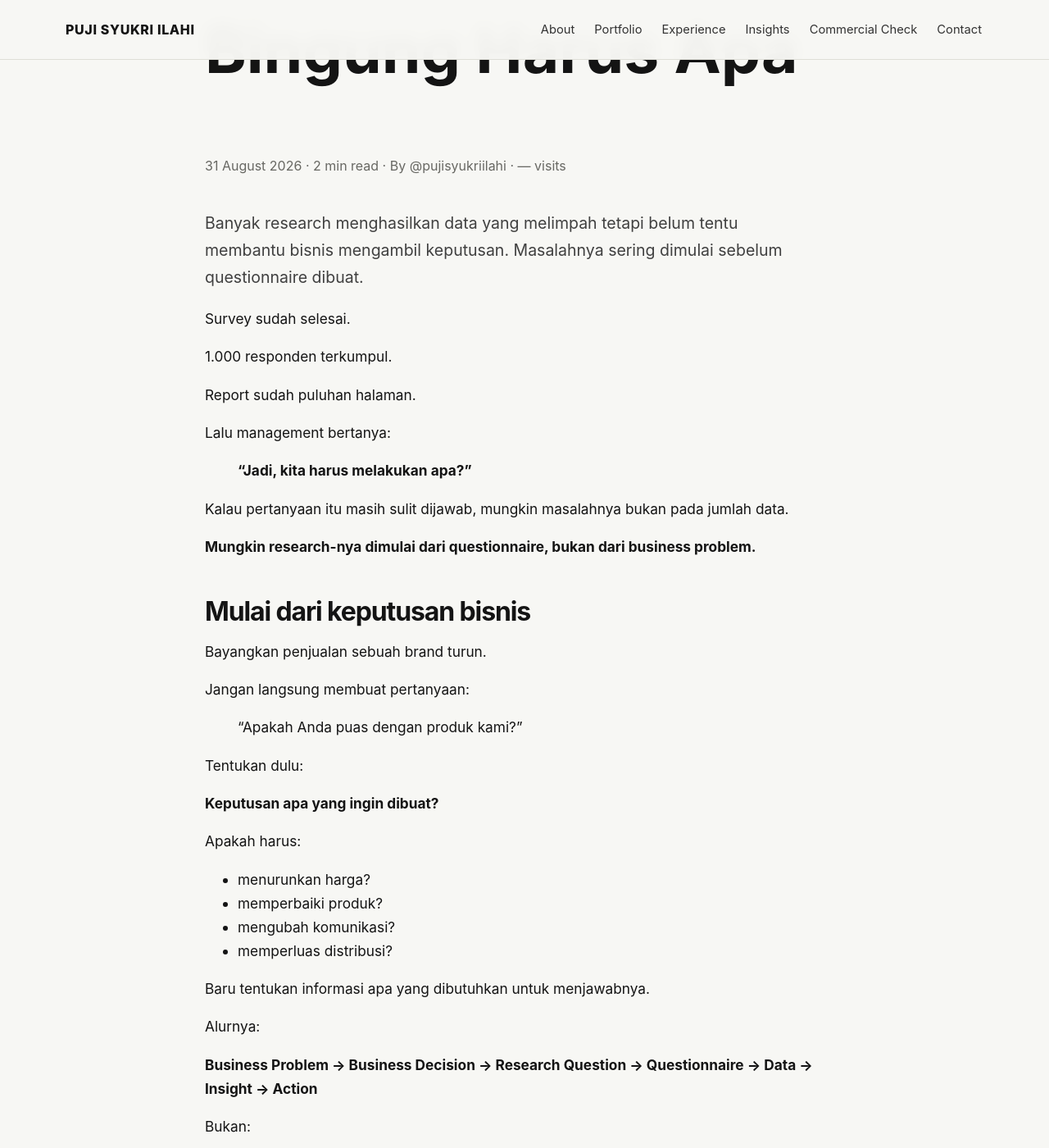
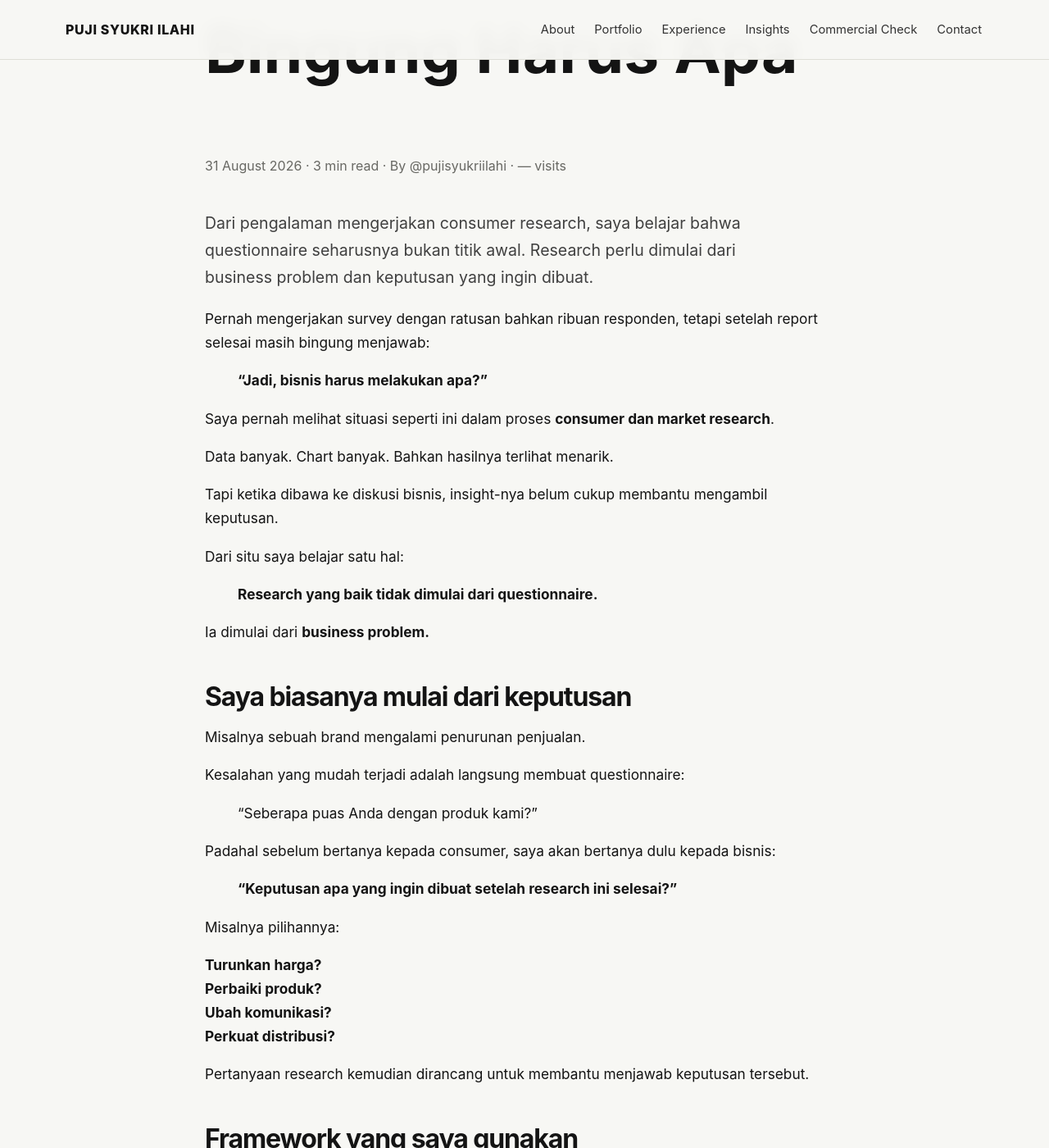
Before and after one commit to pujisyukriilahi/bio, a Jekyll site: the page built from _posts/2026-08-31-survey-sudah-1000-responden-tapi-bisnis-masih-bingung-harus-apa.md, in a window 1280 px wide and 1400 px high, scrolled down 637 px. Shown: the whole window at 82% size. Built offline with Jekyll 4.4.1, drawn with Linux system fonts in a browser that asks for light colours; some of the changed text lies outside the part shown.

Commit message:
Perbaiki artikel Insight consumer research

```diff
--- a/_posts/2026-08-31-survey-sudah-1000-responden-tapi-bisnis-masih-bingung-harus-apa.md
+++ b/_posts/2026-08-31-survey-sudah-1000-responden-tapi-bisnis-masih-bingung-harus-apa.md
@@ -9,92 +9,121 @@ tags:
   - Market Research
   - Customer Insight
   - Business Strategy
-description: "Banyak research menghasilkan data yang melimpah tetapi belum tentu membantu bisnis mengambil keputusan. Masalahnya sering dimulai sebelum questionnaire dibuat."
-reading_time: 2
+  - Questionnaire
+description: "Dari pengalaman mengerjakan consumer research, saya belajar bahwa questionnaire seharusnya bukan titik awal. Research perlu dimulai dari business problem dan keputusan yang ingin dibuat."
+reading_time: 3
 ---
 
-Survey sudah selesai.
+Pernah mengerjakan survey dengan ratusan bahkan ribuan responden, tetapi setelah report selesai masih bingung menjawab:
 
-1.000 responden terkumpul.
+> **“Jadi, bisnis harus melakukan apa?”**
 
-Report sudah puluhan halaman.
+Saya pernah melihat situasi seperti ini dalam proses **consumer dan market research**.
 
-Lalu management bertanya:
+Data banyak. Chart banyak. Bahkan hasilnya terlihat menarik.
 
-> **“Jadi, kita harus melakukan apa?”**
+Tapi ketika dibawa ke diskusi bisnis, insight-nya belum cukup membantu mengambil keputusan.
 
-Kalau pertanyaan itu masih sulit dijawab, mungkin masalahnya bukan pada jumlah data.
+Dari situ saya belajar satu hal:
 
-**Mungkin research-nya dimulai dari questionnaire, bukan dari business problem.**
+> **Research yang baik tidak dimulai dari questionnaire.**
 
-## Mulai dari keputusan bisnis
+Ia dimulai dari **business problem.**
 
-Bayangkan penjualan sebuah brand turun.
+## Saya biasanya mulai dari keputusan
 
-Jangan langsung membuat pertanyaan:
+Misalnya sebuah brand mengalami penurunan penjualan.
 
-> “Apakah Anda puas dengan produk kami?”
+Kesalahan yang mudah terjadi adalah langsung membuat questionnaire:
 
-Tentukan dulu:
+> “Seberapa puas Anda dengan produk kami?”
 
-**Keputusan apa yang ingin dibuat?**
+Padahal sebelum bertanya kepada consumer, saya akan bertanya dulu kepada bisnis:
 
-Apakah harus:
+> **“Keputusan apa yang ingin dibuat setelah research ini selesai?”**
 
-- menurunkan harga?
-- memperbaiki produk?
-- mengubah komunikasi?
-- memperluas distribusi?
+Misalnya pilihannya:
 
-Baru tentukan informasi apa yang dibutuhkan untuk menjawabnya.
+**Turunkan harga?
+Perbaiki produk?
+Ubah komunikasi?
+Perkuat distribusi?**
 
-Alurnya:
+Pertanyaan research kemudian dirancang untuk membantu menjawab keputusan tersebut.
 
-**Business Problem → Business Decision → Research Question → Questionnaire → Data → Insight → Action**
+## Framework yang saya gunakan
 
-Bukan:
+Kurang lebih alurnya:
 
-**Questionnaire → Data → Report → Bingung.**
+**Business Problem**
+↓
+**Business Decision**
+↓
+**Research Objective**
+↓
+**Research Design**
+↓
+**Questionnaire / Discussion Guide**
+↓
+**Data**
+↓
+**Insight**
+↓
+**Business Action**
 
-## Pertanyaan banyak bukan berarti research bagus
+Contoh sederhananya:
 
-Misalnya 70% responden mengatakan:
+**Problem:** Penjualan turun.
 
-> “Harga terlalu mahal.”
+**Decision:** Cari tahu apakah masalahnya harga, produk, komunikasi, atau distribusi.
 
-Apakah solusinya otomatis menurunkan harga?
+**Research Objective:** Memahami alasan customer mengurangi pembelian dan faktor yang memengaruhi pilihan mereka.
 
-Belum tentu.
+**Research:** Bisa dimulai dengan interview untuk memahami *why*, kemudian survey untuk mengukur seberapa besar pola tersebut terjadi.
 
-Bisa jadi masalah sebenarnya adalah **perceived value**.
+**Questionnaire:** Bukan hanya bertanya “apakah Anda puas?”, tetapi menggali perilaku dan alasan seperti:
 
-Customer merasa benefit yang diterima belum sebanding dengan harga.
+> “Apa alasan utama Anda membeli produk kompetitor dalam 3 bulan terakhir?”
 
-Ini mengubah keputusan bisnis secara signifikan.
+**Data:** 65% responden menyebut harga sebagai masalah.
 
-Karena itu, researcher jangan hanya bertanya:
+Tetapi setelah dianalisis lebih jauh, ternyata mereka bukan sekadar menganggap harga mahal.
 
-> **“Apa yang customer katakan?”**
+Mereka merasa **benefit yang diterima belum sebanding dengan harga.**
 
-Tetapi:
+Itulah titik ketika **data mulai berubah menjadi insight.**
 
-> **“Apa yang membuat mereka mengatakan itu, dan keputusan apa yang harus berubah karenanya?”**
+Dan action-nya pun tidak otomatis:
 
-## Filter sederhana sebelum membuat questionnaire
+**“Turunkan harga.”**
 
-Untuk setiap pertanyaan, coba tanyakan:
+Bisnis bisa menguji:
 
-> **“Jawaban ini akan membantu kita mengambil keputusan apa?”**
+**value proposition, bundling, packaging, atau komunikasi benefit.**
 
-Kalau tidak ada jawabannya, mungkin pertanyaan tersebut tidak perlu ada.
+## Pertanyaan yang selalu saya ajukan
 
-Dari pengalaman saya mengerjakan **consumer, customer, dan market research**, saya semakin melihat bahwa kualitas research sering ditentukan **sebelum questionnaire dibuat**.
+Sebelum sebuah questionnaire dibuat, saya akan kembali ke satu pertanyaan:
+
+> **“Jawaban dari pertanyaan ini nantinya akan membantu kita mengambil keputusan apa?”**
+
+Kalau tidak jelas, saya akan mempertanyakan kembali apakah pertanyaan tersebut memang perlu ditanyakan.
+
+Karena questionnaire yang panjang tidak otomatis menghasilkan research yang lebih baik.
 
 **Questionnaire adalah alat.
 Data adalah bahan.
 Insight adalah hasil analisis.
 Business decision adalah tujuan.**
 
-Karena research yang baik bukan yang menghasilkan **data paling banyak**.
+Dari pengalaman saya, kualitas consumer research sering kali ditentukan **sebelum satu pertanyaan pun ditulis.**
 
-Tetapi yang membantu bisnis **mengambil keputusan dengan lebih baik.**
+Jadi daripada mulai dengan:
+
+> **“Apa yang mau kita tanyakan kepada consumer?”**
+
+Saya lebih memilih mulai dengan:
+
+> **“Apa yang perlu kita pahami agar bisnis bisa mengambil keputusan yang lebih baik?”**
+
+Menurut Anda, dalam research yang pernah Anda kerjakan, **bagian mana yang paling sering membuat prosesnya gagal: menentukan business question, questionnaire, data, atau menerjemahkan insight menjadi action?**
```
